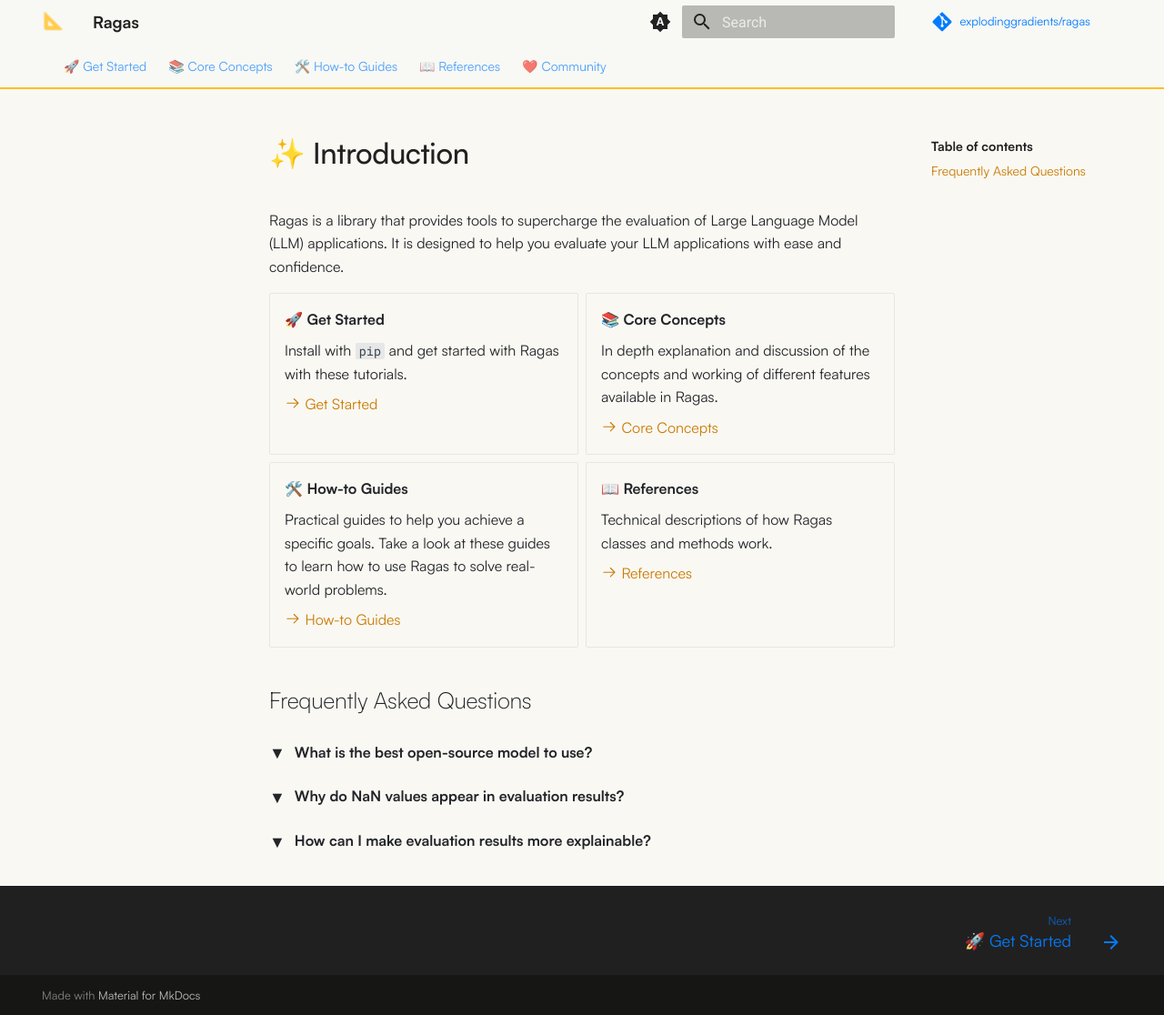
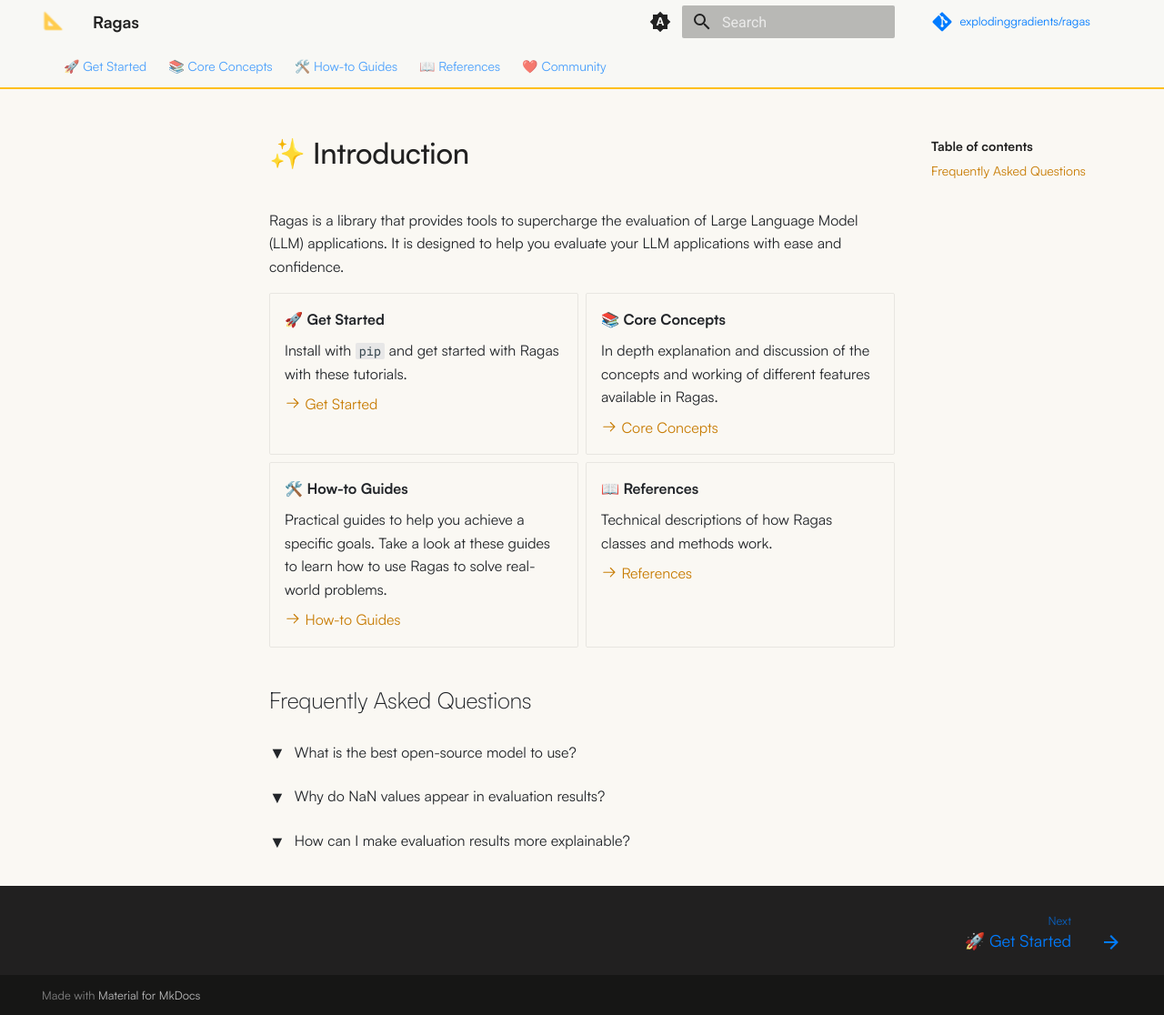
Before and after one commit to explodinggradients/ragas, an MkDocs documentation site: the page built from docs/index.md, in a window 1280 px wide and 1116 px high. Shown: the whole window at 91% size. Built offline with MkDocs 1.6.1 and Material for MkDocs 9.7.7, drawn with Linux system fonts in a browser that asks for light colours; comment, search, counter and statistics services are not loaded; the version menu is left out.

Commit message:
remove bold

```diff
--- a/docs/extra/style.css
+++ b/docs/extra/style.css
@@ -249,13 +249,14 @@
   cursor: pointer;
   display: flex;
   align-items: center;
-  font-weight: bold;
   padding: 10px 0;
+  font-weight: normal; /* Ensure normal weight for text */
 }
 
 .toggle-list .arrow {
   margin-right: 10px;
   font-size: 18px; /* Adjust size for thickness */
+  font-weight: bold; /* Bold the arrow only */
   transform: rotate(0deg);
   transition: transform 0.3s ease; /* Smooth rotation */
 }
```
